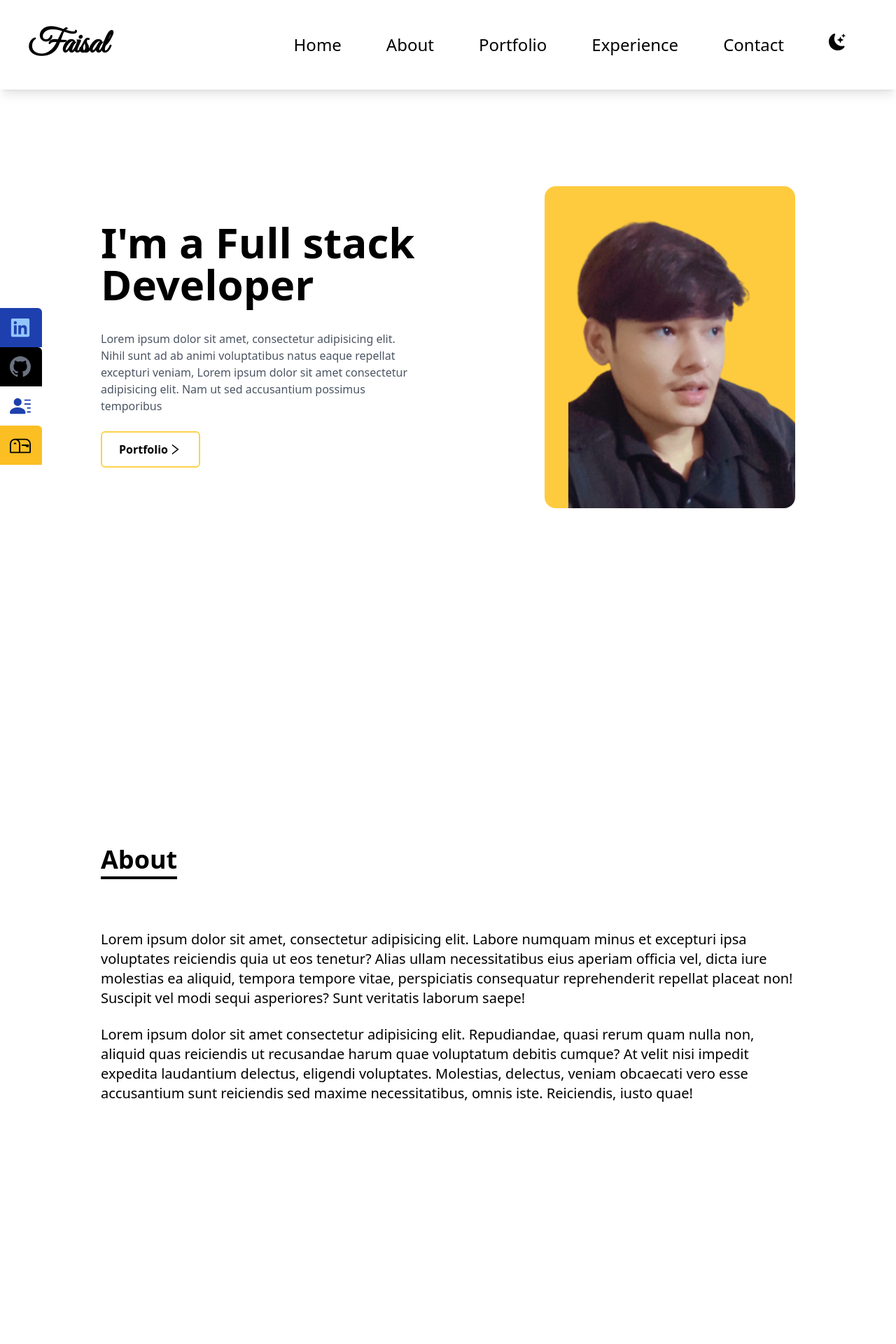
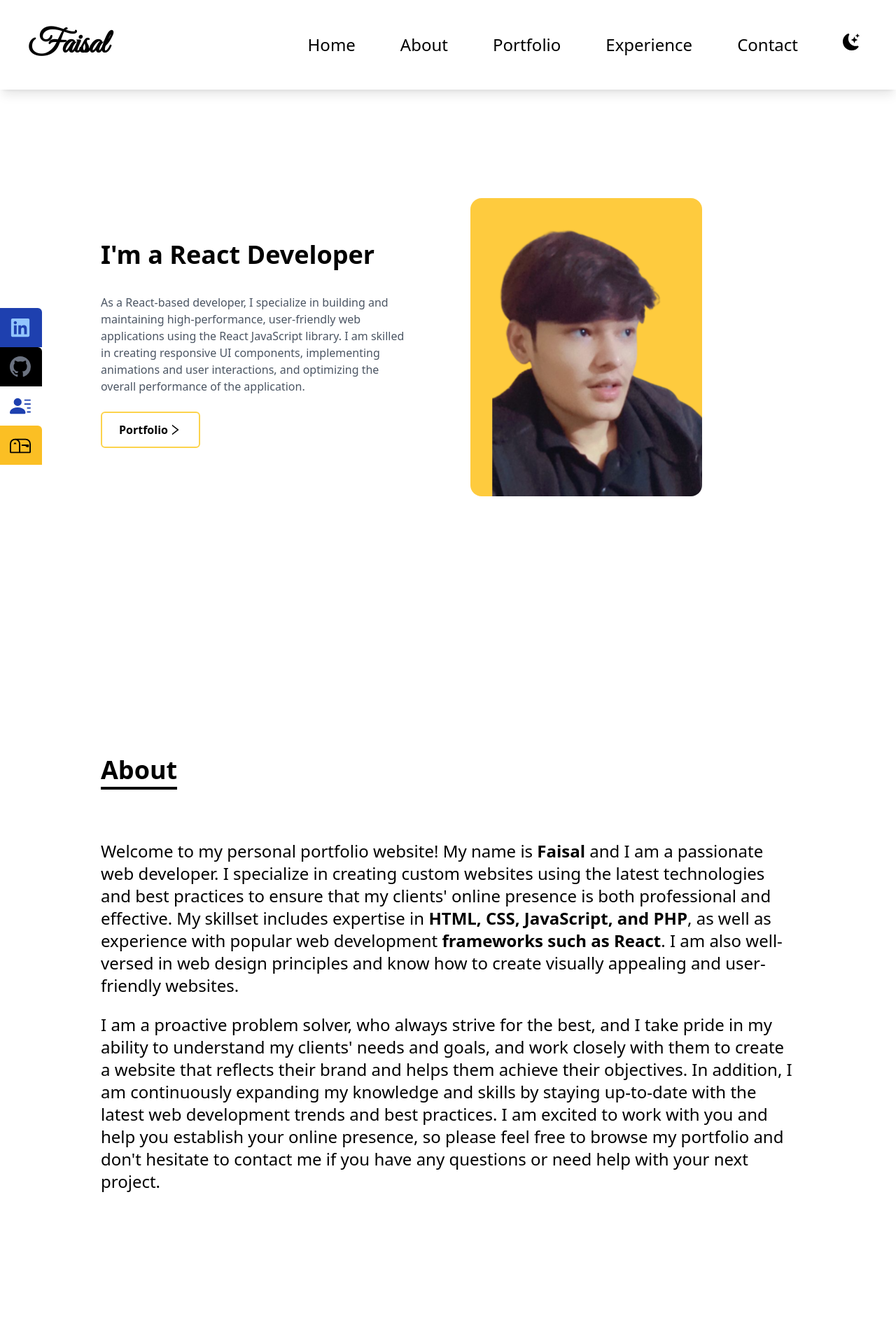
Before and after one commit to MohdFaisalBidda/mohdfaisalbidda.github.io, a React (Create React App) app: page / in a window 1280 px wide. Shown: the top 1920 px of the page at 70% size. Built offline with nearby package versions, Linux system fonts and the light colour scheme; a web font is replaced by a local one.

Commit message:
Added transition

```diff
--- a/package.json
+++ b/package.json
@@ -11,6 +11,7 @@
     "@types/node": "^16.11.68",
     "@types/react": "^18.0.21",
     "@types/react-dom": "^18.0.6",
+    "framer-motion": "^8.4.3",
     "gh-pages": "^4.0.0",
     "react": "^18.2.0",
     "react-dom": "^18.2.0",
--- a/src/App.tsx
+++ b/src/App.tsx
@@ -8,6 +8,7 @@ import SocialLinks from './Components/SocialLinks';
 import Experience from './Components/Experience';
 import Contact from './Components/Contact';
 import ScrollToTop from './Components/ScrollToTop';
+import Footer from './Components/Footer';
 
 function App() {
   const [theme, setTheme] = useState("");
@@ -31,6 +32,7 @@ function App() {
         <Projects />
         <Experience/>
         <Contact/>
+        <Footer/>
       </div>
     </ThemeContext.Provider>
 
--- a/src/Components/About.tsx
+++ b/src/Components/About.tsx
@@ -1,19 +1,51 @@
-import React,{FC} from 'react'
+import React, { FC } from 'react'
+import { motion } from 'framer-motion';
 
-const About:FC = ()=> {
+
+const About: FC = () => {
 
   return (
     <>
-      <div id='about'  className="w-full h-screen dark:bg-primary pt-96">
+      <div id='about' className="w-full h-screen dark:bg-primary pt-96">
         <div className=" max-w-screen-lg p-4 mx-auto flex flex-col justify-center w-full h-full ">
-          <div className="">
+          <motion.div
+            initial={{ x: 0, opacity: 0 }}
+            whileInView={{
+              x: [-250, 0],
+              opacity: 1
+            }}
+            transition={{ duration: 1 }}
+            className="">
             <p className='text-4xl font-bold inline border-b-4 border-black dark:text-secondary dark:border-secondary'>About</p>
-          </div>
-          <p className=' text-xl mt-20 dark:text-gray-400'>Lorem ipsum dolor sit amet, consectetur adipisicing elit. Labore numquam minus et excepturi ipsa voluptates reiciendis quia ut eos tenetur? Alias ullam necessitatibus eius aperiam officia vel, dicta iure molestias ea aliquid, tempora tempore vitae, perspiciatis consequatur reprehenderit repellat placeat non! Suscipit vel modi sequi asperiores? Sunt veritatis laborum saepe!</p>
+          </motion.div>
+
+          <motion.p
+            initial={{ x: 0, opacity: 0 }}
+            whileInView={{
+              x: [-250, 0],
+              opacity: 1
+            }}
+            transition={{ duration: 1 }}
+            className='xl:text-2xl text-xl mt-20 dark:text-gray-400'>Welcome to my personal portfolio website! My name is <b >Faisal</b> and I am a passionate web developer. I specialize in creating custom websites using the latest technologies and best practices to ensure that my clients' online presence is both professional and effective.
+            My skillset includes expertise in <b>HTML, CSS, JavaScript, and PHP</b>, as well as experience with popular web development<b> frameworks such as React</b>. I am also well-versed in web design principles and know how to create visually appealing and user-friendly websites.</motion.p>
           <br />
-          <p className='text-xl dark:text-gray-400'>Lorem ipsum dolor sit amet consectetur adipisicing elit. Repudiandae, quasi rerum quam nulla non, aliquid quas reiciendis ut recusandae harum quae voluptatum debitis cumque? At velit nisi impedit expedita laudantium delectus, eligendi voluptates. Molestias, delectus, veniam obcaecati vero esse accusantium sunt reiciendis sed maxime necessitatibus, omnis iste. Reiciendis, iusto quae!</p>
+          <motion.p
+            initial={{ x: 0, opacity: 0 }}
+            whileInView={{
+              x: [250, 0],
+              opacity: 1
+            }}
+            transition={{ duration: 1 }}
+            className='xl:text-2xl text-xl dark:text-gray-400'>I am a proactive problem solver, who always strive for the best, and I take pride in my ability to understand my clients' needs and goals, and work closely with them to create a website that reflects their brand and helps them achieve their objectives.
+            In addition, I am continuously expanding my knowledge and skills by staying up-to-date with the latest web development trends and best practices.
+            I am excited to work with you and help you establish your online presence, so please feel free to browse my portfolio and don't hesitate to contact me if you have any questions or need help with your next project.
+          </motion.p>
         </div>
       </div>
+
+
+
+
     </>
   )
 }
--- /dev/null
+++ b/src/Components/Footer.tsx
@@ -0,0 +1,75 @@
+import React from 'react'
+import { BsGithub, BsMailbox, BsTwitter } from 'react-icons/bs'
+import { FaLinkedin } from 'react-icons/fa'
+
+interface SLink {
+    id: string,
+    child: React.ReactNode
+    href: string,
+    style: string
+}
+
+const Footer = () => {
+    const links: SLink[] = [
+        {
+            id: "1",
+            child: (
+                <><FaLinkedin size={30}  /> </>
+            ),
+            href: "https://linkedin.com/in/mohd-faisal-bidda",
+            style: 'text-blue-800 dark:text-blue-600'
+        },
+        {
+            id: "2",
+            child: (
+                <><BsGithub size={30}  /> </>
+            ),
+            href: "https://github.com/MohdFaisalBidda",
+            style: 'text-gray-800 dark:text-gray-400'
+        },
+        {
+            id: "3",
+            child: (
+                <><BsTwitter size={30} /> </>
+            ),
+            href: "https://twitter.com/FaisalBidda",
+            style: 'text-blue-400'
+        },
+        {
+            id: "4",
+            child: (
+                <> <BsMailbox size={30} /> </>
+            ),
+            href: "mailto:biddafaisal@gmail.com",
+            style: 'text-amber-600'
+        }
+    ]
+    return (
+        <div
+            className='flex flex-col text-center dark:bg-primary w-full'>
+            <div
+                className="flex justify-center ">
+                {React.Children.toArray(links.map(({ id, child, href, style }) => {
+                    return <>
+                        <li
+                            key={id} className={`list-none h-12 align-middle mx-4 px-4 rounded-full ${style}`}>
+                            <a rel="noreferrer" href={href} target="_blank"
+                                className='font-bold'
+                            >
+                                <>
+                                    {child}
+                                </>
+                            </a>
+                        </li>
+                    </>
+                }))}
+
+            </div>
+            <div className="py-2 text-sm dark:text-gray-400">
+                Designed & Built by <b>Faisal</b>
+            </div>
+        </div>
+    )
+}
+
+export default Footer
--- a/src/Components/Home.tsx
+++ b/src/Components/Home.tsx
@@ -1,27 +1,46 @@
-import React,{FC} from 'react'
-import {AiOutlineRight} from "react-icons/ai";
+import React, { FC } from 'react'
+import { AiOutlineRight } from "react-icons/ai";
 import Hero from '../assets/hero.png'
+import { Link } from "react-scroll"
+import { motion } from 'framer-motion';
 
-const  Home:FC = ()=> {
+
+const Home: FC = () => {
+
     return (
         <>
-            <div id='home' className=" h-screen w-full dark:bg-primary">
+            <div id='home' className=" h-screen w-full dark:bg-primary ">
+
                 <div className="max-w-screen-lg mx-auto flex flex-col items-center justify-center h-full px-4 md:flex-row pt-52 sm:pt-48">
-                    <div className="my-8">
-                        <h2 className=' text-3xl sm:text-6xl font-semibold text-black pb-5 dark:text-secondary'>I'm a Full stack Developer</h2>
-                        <p className=' text-gray-600 text-md py-4 max-w-md dark:text-gray-400'>Lorem ipsum dolor sit amet, consectetur adipisicing elit. Nihil sunt ad ab animi voluptatibus natus eaque repellat excepturi veniam, Lorem ipsum dolor sit amet consectetur adipisicing elit. Nam ut sed accusantium possimus temporibus </p>
+                    <motion.div
+                        initial={{ x: 0, opacity: 0 }}
+                        whileInView={{
+                            x: [-250, 0],
+                            opacity: 1
+                        }}
+                        transition={{ duration: 1 }}
+                        className="my-8">
+                        <h2 className=' text-3xl sm:text-4xl font-semibold text-black pb-5 dark:text-secondary '>I'm a React Developer</h2>
+                        <p className=' text-gray-600 text-md py-4 max-w-md dark:text-gray-400'>As a React-based developer, I specialize in building and maintaining high-performance, user-friendly web applications using the React JavaScript library. I am skilled in creating responsive UI components, implementing animations and user interactions, and optimizing the overall performance of the application.</p>
                         <div className="">
-                            <button className='group text-black w-fit px-6 py-3 my-2 flex items-center rounded-md border-2 border-amber-300 hover:bg-amber-300  hover:border-white font-semibold border-solid hover:scale-105 duration-200 dark:border-2 dark:border-secondary dark:hover:bg-secondary dark:hover:text-primary dark:text-secondary '>Portfolio
-                                 <span className='group-hover:rotate-90'>
-                                    <AiOutlineRight size={20}/>
+                            <button className='group text-black w-fit px-6 py-3 my-2 flex items-center rounded-md border-2 border-amber-300 hover:bg-amber-300  hover:border-white font-semibold border-solid hover:scale-105 duration-200 dark:border-2 dark:border-secondary dark:hover:bg-secondary dark:hover:text-primary dark:text-secondary '><Link to="portfolio" smooth >Portfolio</Link>
+                                <span className='group-hover:rotate-90'>
+                                    <AiOutlineRight size={20} />
                                 </span>
                             </button>
                         </div>
-                    </div>
+                    </motion.div>
 
-                <div className="rounded-xl mx-auto w-1/2 lg:ml-20">
-                    <a href='https://github.com/MohdFaisalBidda' target="_blank" rel="noreferrer"><img src={Hero} alt=""  className='rounded-2xl mx-auto w-full md:w-full dark:grayscale duration-200 dark:hover:grayscale-0 dark:hover:scale-105 dark:duration-200'/></a>
-                </div>
+                    <motion.div
+                        initial={{ x: 0, opacity: 0 }}
+                        whileInView={{
+                            x: [250, 0],
+                            opacity: 1
+                        }}
+                        transition={{ duration: 1 }}
+                        className="rounded-xl mx-auto w-1/2 lg:ml-20 2xl:w-2/5 lg:w-1/3 md:w-1/3 ">
+                        <a href='https://github.com/MohdFaisalBidda' target="_blank" rel="noreferrer"><img src={Hero} alt="" className='rounded-2xl mx-auto w-full md:w-full dark:grayscale duration-200 dark:hover:grayscale-0 dark:hover:scale-105 dark:duration-200' /></a>
+                    </motion.div>
 
                 </div>
             </div>
--- a/src/Components/NavBar.tsx
+++ b/src/Components/NavBar.tsx
@@ -2,6 +2,8 @@ import React, { useState } from 'react'
 import { BsFillPersonLinesFill, BsGithub, BsLinkedin, BsMailbox, BsMoonStarsFill } from 'react-icons/bs'
 import { FaBars, FaTimes } from 'react-icons/fa'
 import { Link } from "react-scroll"
+import { motion } from 'framer-motion';
+
 // import { BsSun } from 'react-icons/bs'
 
 
@@ -10,12 +12,26 @@ const NavBar = (props: any) => {
 
     return (
         <>
-            <div className='py-7 xl:py-10 px-10 flex justify-between items-center text-center w-full dark:bg-primary dark:shadow-xl dark:z-[999] z-[999] fixed bg-white shadow-lg'>
-                <div className="">
+            <div className='py-7 xl:py-10 px-10 flex justify-between items-center text-center w-full dark:bg-primary dark:shadow-xl dark:z-[999] z-[999] fixed bg-white shadow-lg '>
+                <motion.div
+                    initial={{ x: 0, opacity: 0 }}
+                    whileInView={{
+                        x: [250, 0],
+                        opacity: 1
+                    }}
+                    transition={{ duration: 1 }}
+                    className="">
                     <h1 className='font-bold text-black text-5xl font-signature dark:text-secondary'>Faisal</h1>
-                </div>
+                </motion.div>
 
-                <ul className='hidden lg:flex'>
+                <motion.ul
+                    initial={{ x: 0, opacity: 0 }}
+                    whileInView={{
+                        x: [0, 20],
+                        opacity: 1
+                    }}
+                    transition={{ duration: 1 }}
+                    className='hidden lg:flex'>
                     <li className='px-8 cursor-pointer capitalize font-thin text-black hover:scale-105 duration-200 text-2xl dark:text-secondary'><Link to="home" smooth >Home</Link></li>
 
                     <li className='px-8 cursor-pointer capitalize font-thin text-black hover:scale-105 duration-200 text-2xl dark:text-secondary'><Link to="about" smooth >About</Link></li>
@@ -27,14 +43,29 @@ const NavBar = (props: any) => {
                     <li className='px-8 cursor-pointer capitalize font-thin text-black hover:scale-105 duration-200 text-2xl dark:text-secondary'><Link to="contact" smooth >Contact</Link></li>
 
                     <li className='px-8 cursor-pointer capitalize font-thin text-black hover:scale-105 duration-200 text-2xl dark:text-secondary'><BsMoonStarsFill className='text-black dark:text-secondary' onClick={props.handleTheme} /></li>
-                </ul>
+                </motion.ul>
 
 
-                <div onClick={() => setNav(!nav)} className="cursor-pointer pr-4 z-10 lg:hidden">
+                <motion.div
+                    initial={{ x: 0, opacity: 0 }}
+                    whileInView={{
+                        x: [0, 25],
+                        opacity: 1
+                    }}
+                    transition={{ duration: 1 }}
+
+                    onClick={() => setNav(!nav)} className="cursor-pointer pr-4 z-10 lg:hidden">
                     {nav ? <FaTimes className=' dark:text-secondary' size={25} /> : <FaBars size={25} className=' dark:text-secondary' />}
-                </div>
+                </motion.div>
 
-                {nav && <ul className='flex flex-col justify-center items-center absolute top-0 left-0 w-full h-screen bg-white text-black bg-opacity-90  dark:text-secondary transition-all duration-200 dark:bg-primary dark:bg-opacity-80'>
+                {nav && <motion.ul
+                    initial={{ x: 0, opacity: 0 }}
+                    whileInView={{
+                        y: [-250, 0],
+                        opacity: 1
+                    }}
+                    transition={{ duration: 1 }}
+                    className='flex flex-col justify-center items-center absolute top-0 left-0 w-full h-screen bg-white text-black bg-opacity-90  dark:text-secondary transition-all duration-200 dark:bg-primary dark:bg-opacity-80'>
 
                     <li className='px-4 cursor-pointer capitalize font-medium  hover:scale-105 duration-200 py-6 text-4xl' onClick={() => setNav(nav)} ><Link to="home" smooth >Home</Link></li>
                     <li onClick={() => setNav(nav)} className='px-4 cursor-pointer capitalize font-medium  hover:scale-105 duration-200 py-6 text-4xl'><Link to="about" smooth >About</Link></li>
@@ -44,7 +75,14 @@ const NavBar = (props: any) => {
 
                     <li className='px-8 my-4 cursor-pointer capitalize font-thin text-black hover:scale-105 duration-200 text-4xl dark:text-secondary'><BsMoonStarsFill className='text-black dark:text-secondary' onClick={props.handleTheme} /></li>
 
-                    <div className='pt-10'>
+                    <motion.div
+                        initial={{ x: 0, opacity: 0 }}
+                        whileInView={{
+                            x: [-250, 0],
+                            opacity: 1
+                        }}
+                        transition={{ duration: 1 }}
+                        className='pt-10'>
                         <p className='uppercase tracking-widest font-bold'>Let's Connect</p>
                         <div className="my-4 flex justify-between items-center ">
                             <a rel='noreferrer' target='_blank' href='https://linkedin.com/in/mohd-faisal-bidda'><BsLinkedin className='mx-4 cursor-pointer hover:scale-105 duration-200' size={50} /></a>
@@ -52,12 +90,13 @@ const NavBar = (props: any) => {
                             <a rel='noreferrer' target='_blank' href='mailto:biddafaisal@gmail.com'><BsFillPersonLinesFill className='mx-4 cursor-pointer hover:scale-105 duration-200' size={50} /></a>
                             <a rel='noreferrer' target='_blank' href='mailto:biddafaisal@gmail.com'><BsMailbox className='mx-4 cursor-pointer hover:scale-105 duration-200' size={50} /></a>
                         </div>
-                    </div>
+                    </motion.div>
 
-                </ul>}
+                </motion.ul>}
 
 
             </div>
+
 
 
         </>
--- a/tailwind.config.js
+++ b/tailwind.config.js
@@ -1,17 +1,24 @@
 /** @type {import('tailwindcss').Config} */
 module.exports = {
-  darkMode:"class",
+  darkMode: "class",
   content: [
     "./src/**/*.{js,jsx,ts,tsx}",
   ],
   theme: {
-    fontFamily:{
-      signature :["Great Vibes"]
+    screens: {
+      'sm': '640px',
+      'md': '768px',
+      'lg': '1024px',
+      'xl': '1280px',
+      '2xl': '1536px',
+    },
+    fontFamily: {
+      signature: ["Great Vibes"]
     },
     extend: {
-      colors:{
-      primary:"#0a192f",
-      secondary:"#64ffdb"
+      colors: {
+        primary: "#0a192f",
+        secondary: "#64ffdb"
       },
 
     },
```
Also changed, not shown: src/Components/Contact.tsx (+21 -6 lines), src/Components/Experience.tsx (+38 -23 lines), src/Components/Projects.tsx (+34 -19 lines), 1 other file (tests, documents, lock files or other folders).
